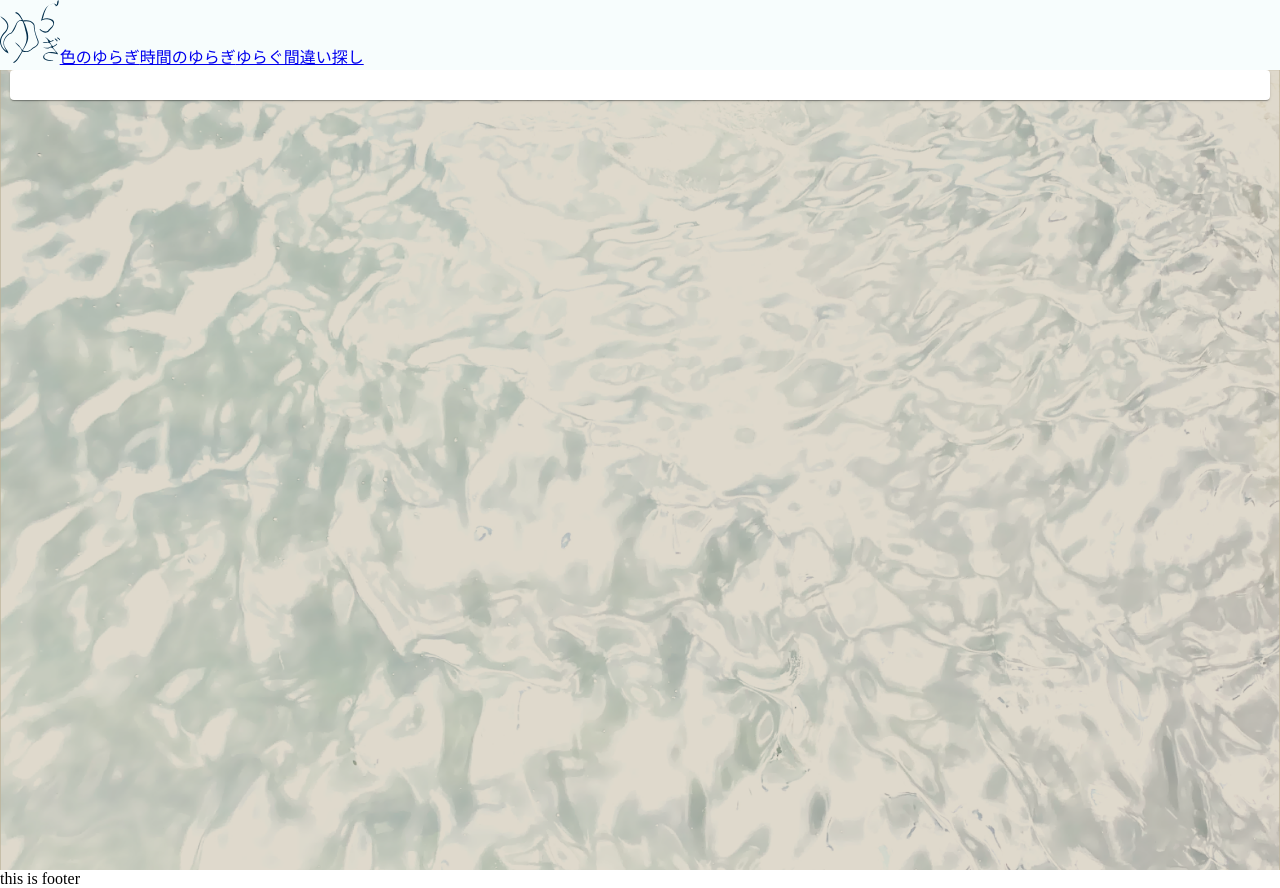
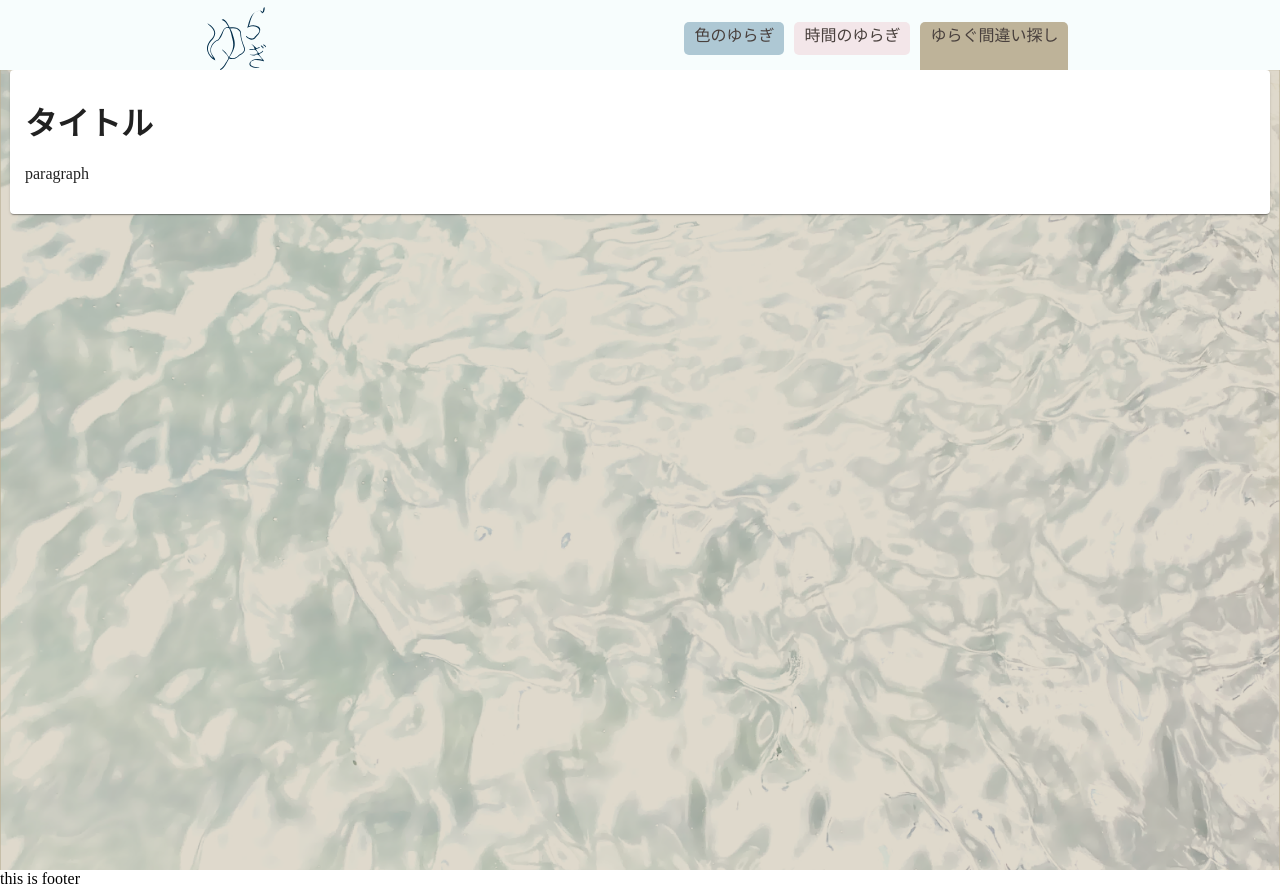
Before and after one commit to designingplusnine/komafes-2021, a Next.js app: page /diff in a window 1280 px wide. Built offline with nearby package versions, Linux system fonts and the light colour scheme.

Commit message:
added header

```diff
--- a/components/DiffPage/contents.tsx
+++ b/components/DiffPage/contents.tsx
@@ -1,4 +1,9 @@
 import { NextPage } from 'next';
 import classes from './contents.module.scss';
 
-export const Contents: NextPage = () => <div></div>;
+export const Contents: NextPage = () => (
+  <div className={classes.contents}>
+    <h1 className={classes.contents__title}>タイトル</h1>
+    <p className={classes.contents__para}>paragraph</p>
+  </div>
+);
--- a/components/Header/index.module.scss
+++ b/components/Header/index.module.scss
@@ -1,14 +1,38 @@
 @import '../../styles/vars';
 
 .header {
+  align-items: flex-end;
   background-color: $white-colour;
+  display: flex;
   height: $header-height;
+  justify-content: space-around;
   left: 0;
   position: fixed;
   top: 0;
   width: 100vw;
 
   &__logotype {
+    display: block;
     height: 90%;
+
+    &__link {
+      display: block;
+    }
+  }
+
+  &__link {
+    border-radius: 5px;
+    color: $letter-colour;
+    display: inline-block;
+    margin: 0 5px;
+    padding: 5px 10px 10px;
+    text-decoration: none;
+
+    &__current {
+      border-bottom-left-radius: 0;
+      border-bottom-right-radius: 0;
+      margin: 0 5px;
+      padding: 5px 10px 25px;
+    }
   }
 }
--- a/components/Header/index.tsx
+++ b/components/Header/index.tsx
@@ -1,18 +1,51 @@
 import { NextPage } from 'next';
+import { colours } from '../../pages/_app';
+import { useRouter } from 'next/dist/client/router';
 import Link from 'next/link';
 import classes from './index.module.scss';
 
-export const Header: NextPage = () => (
-  <header className={classes.header}>
-    <img src="/img/logo/logotype.svg" className={classes.header__logotype} />
-    <Link href="/colour">
-      <a>色のゆらぎ</a>
+const pathName = {
+  '/diff': 'ゆらぐ間違い探し',
+  '/time': '時間のゆらぎ',
+  '/colour': '色のゆらぎ',
+};
+
+export const Header: NextPage = () => {
+  const router = useRouter();
+  return (
+    <header className={classes.header}>
+      {/* <Link href="/">
+      <a className={classes.header__logotype__link}> */}
+      <img
+        src="/img/logo/logotype.svg"
+        className={classes.header__logotype}
+        onClick={() => {
+          router.push('/');
+        }}
+      />
+      {/* </a>
+    </Link> */}
+      <div style={{ marginBottom: router.pathname === '/' ? '15px' : '0px' }}>
+        {Object.keys(colours)
+          .filter(c => c !== '/')
+          .map(c => (
+            <HeaderLink key={c} display={pathName[c]} path={c} />
+          ))}
+      </div>
+    </header>
+  );
+};
+
+export const HeaderLink: NextPage<{ display: string; path: string }> = ({ display, path }) => {
+  const router = useRouter();
+  return (
+    <Link href={path}>
+      <a
+        className={[classes.header__link, path === router.pathname ? classes.header__link__current : ''].join(' ')}
+        style={{ background: `#${colours[path]}` }}
+      >
+        {display}
+      </a>
     </Link>
-    <Link href="/time">
-      <a>時間のゆらぎ</a>
-    </Link>
-    <Link href="/diff">
-      <a>ゆらぐ間違い探し</a>
-    </Link>
-  </header>
-);
+  );
+};
```
